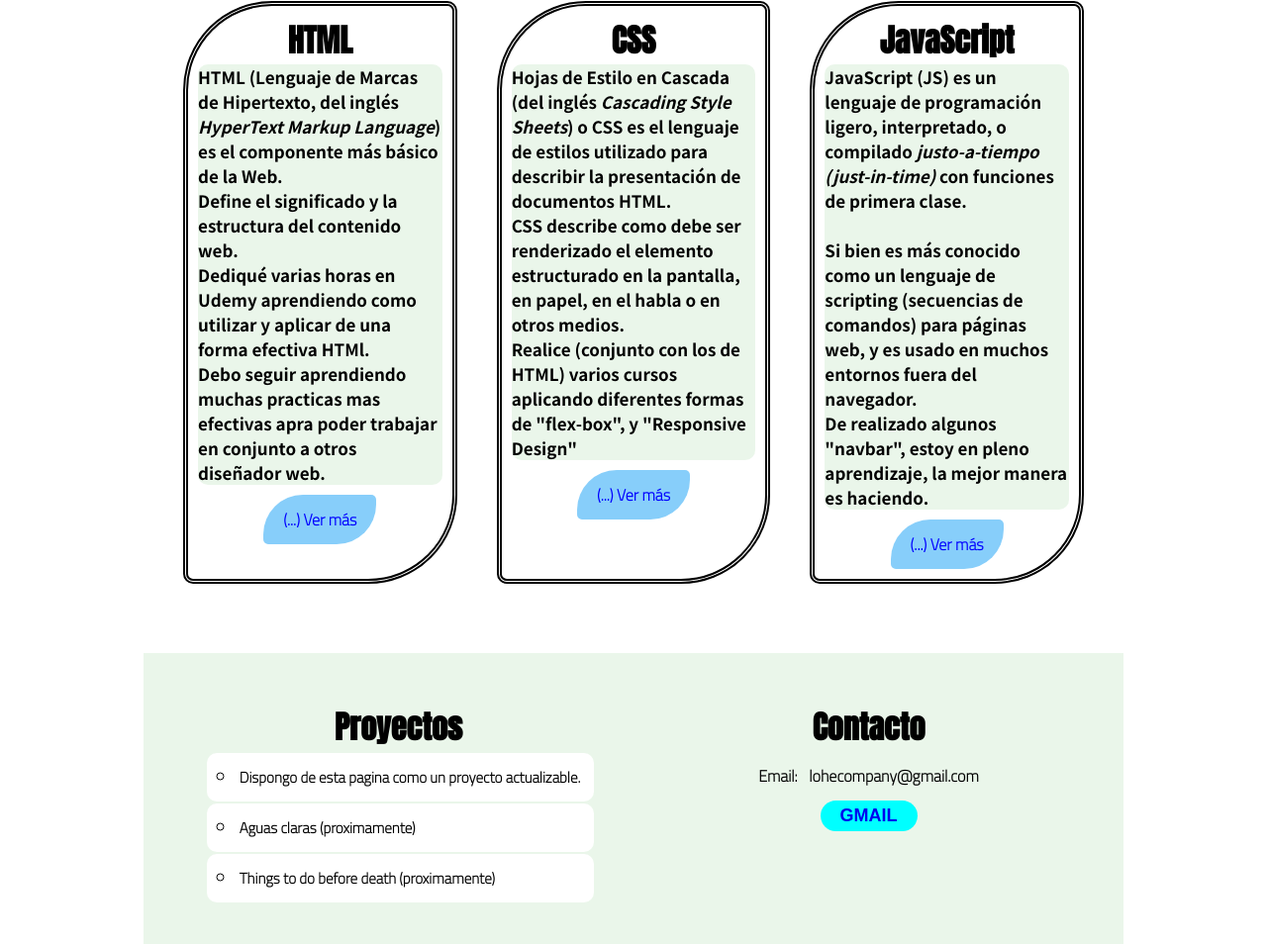
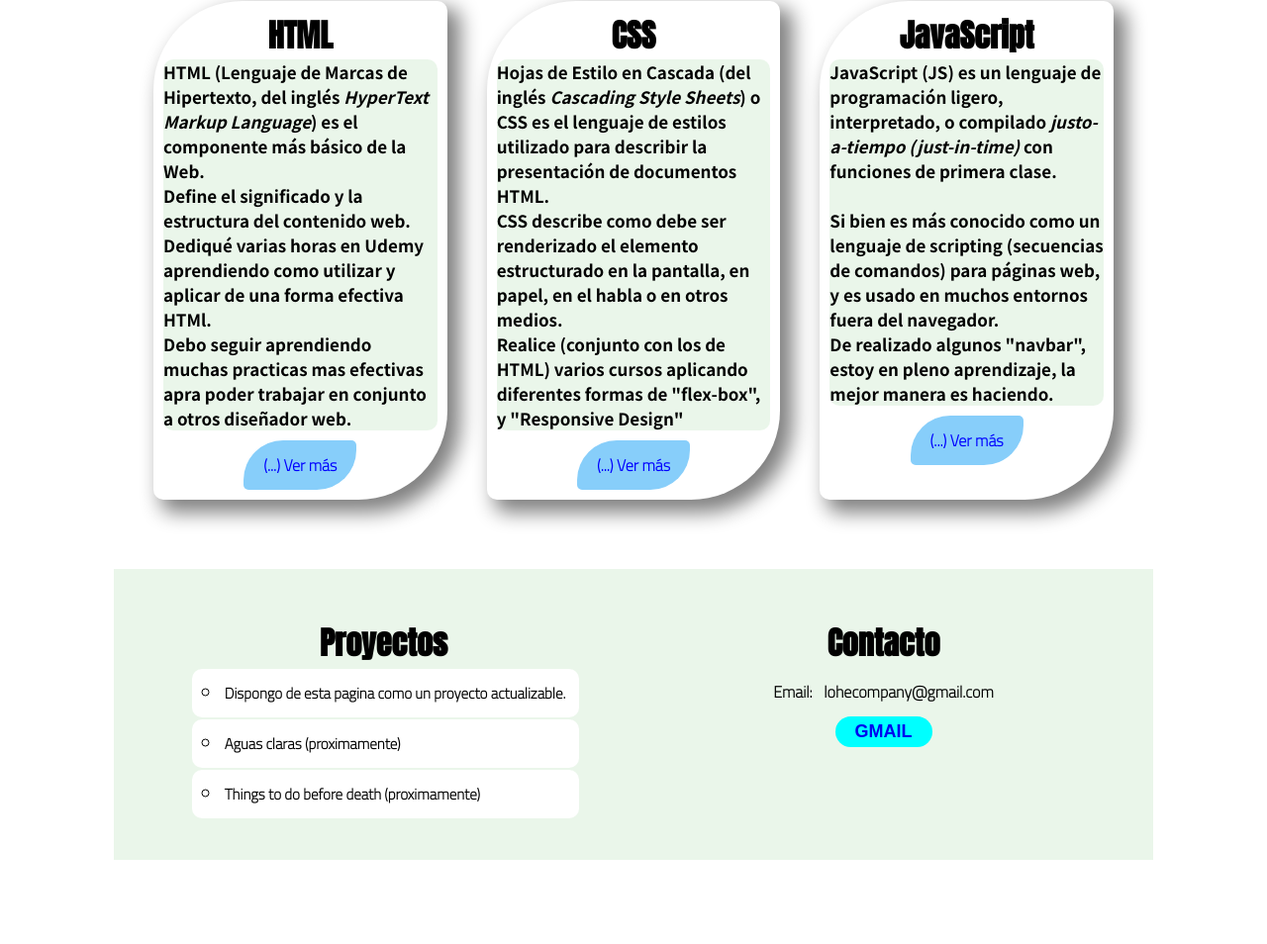
Before and after one commit to AguuusLohe/Curriculum, a plain HTML site: page index.html in a window 1280 px wide. Shown: the part 694-1648 px from the top of the page at 99% size. After the commit the page ends 1563 px from the top, so only its background shows below. Drawn offline with Linux system fonts and the light colour scheme.

Commit message:
Update style.css

```diff
--- a/style.css
+++ b/style.css
@@ -22,6 +22,8 @@ body {
     width: 100%;
     top: 0;
     left: 0;
+
+    z-index: 10;
 }
 
 
@@ -31,7 +33,7 @@ body {
     display: flex;
     justify-content: space-between;
 
-    max-width: 990px;
+    max-width: 1050px;
     margin: 0 auto;
 }
 
@@ -266,7 +268,7 @@ body {
 .main_content
 {
     width: 100%;
-    max-width: 990px;
+    max-width: 1050px;
     padding: 50px 20px;
     margin: 0 auto;
 
@@ -289,7 +291,7 @@ body {
     text-align: left;
     overflow: hidden;
 
-    border: 5px double black;
+    box-shadow: 10px 10px 20px 3px gray;
     border-radius: 90px 10px;
     transition-property: border-radius;
     transition-duration: 1s;
@@ -394,7 +396,7 @@ body {
 .div_form
 {
     width: 100%;
-    max-width: 990px;
+    max-width: 1050px;
     padding: 20px;
     margin: 0 auto;
 
@@ -480,9 +482,6 @@ body {
 /* Space to continue.... */
 
 
-
-
-
 /* END Space to continue.... */
 
 /* ===========  THE END -----  BY: AGUSTIN LOHEZIC ORTALI -----  ========= */
```
